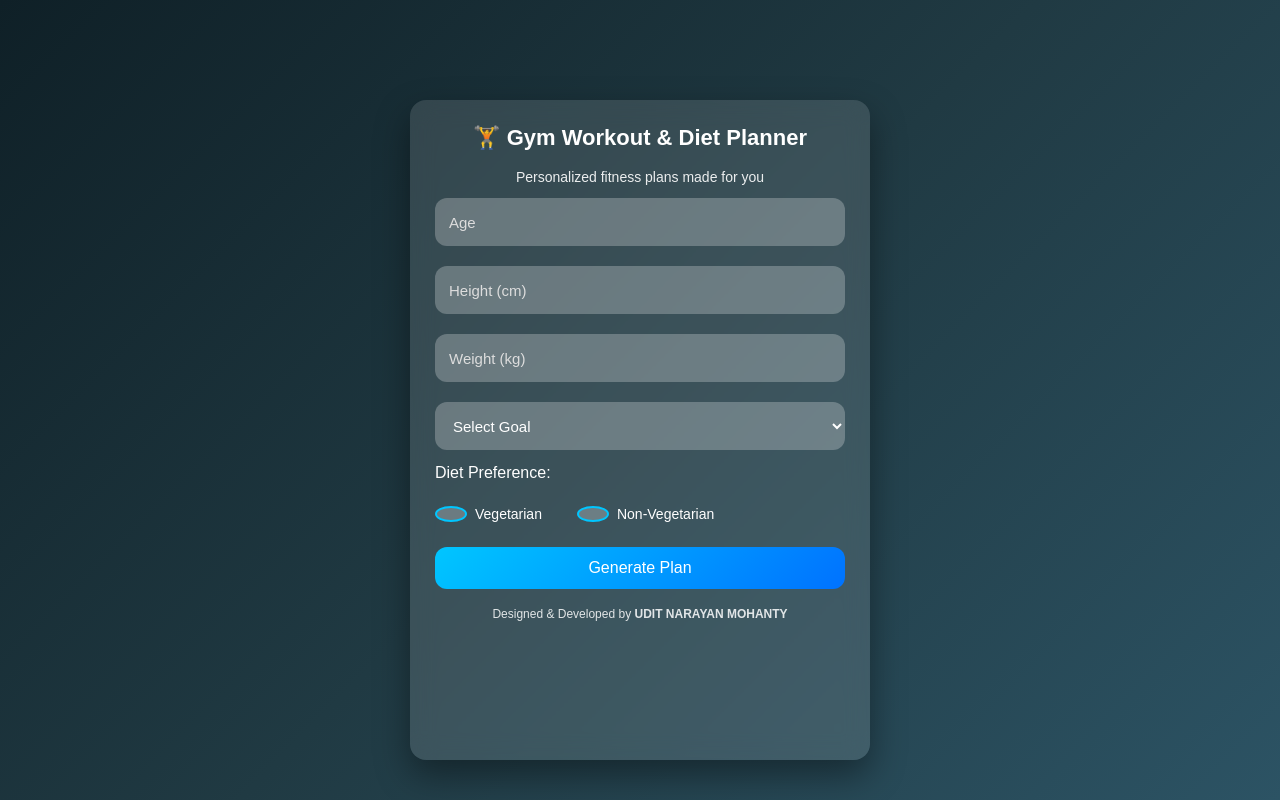
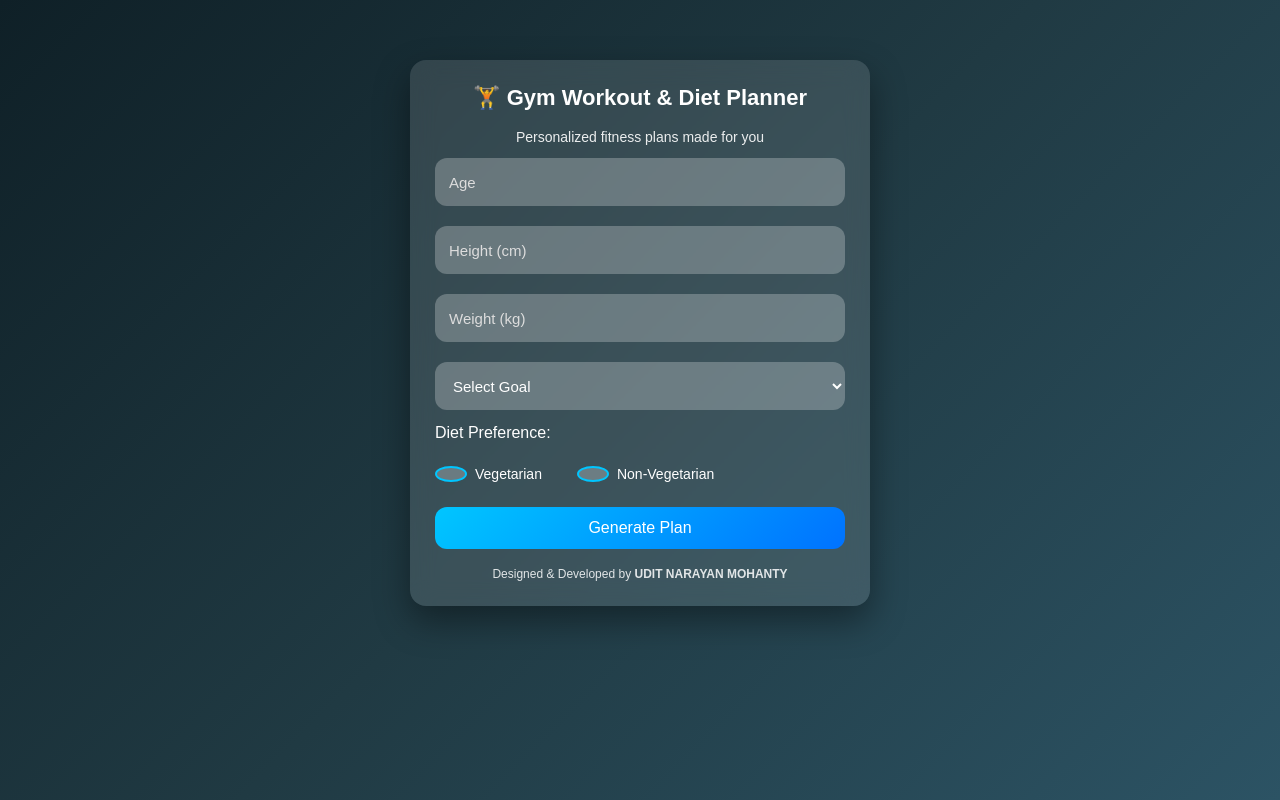
Before and after one commit to uditnarayanmohanty1-tech/Gym__planner, a plain HTML site: page index.html in a window 1280 px wide. Drawn offline with Linux system fonts and the light colour scheme.

Commit message:
Update style.css

```diff
--- a/style.css
+++ b/style.css
@@ -19,8 +19,9 @@ body {
   min-height: 100dvh;
   background: linear-gradient(135deg, #0f2027, #203a43, #2c5364);
   display: flex;
+  align-items:flex-start;
   justify-content: center;
-  padding: 60px 20px 40px;
+  padding: 20px ;
   color: #fff;
   overflow-y: auto;
 }
```
